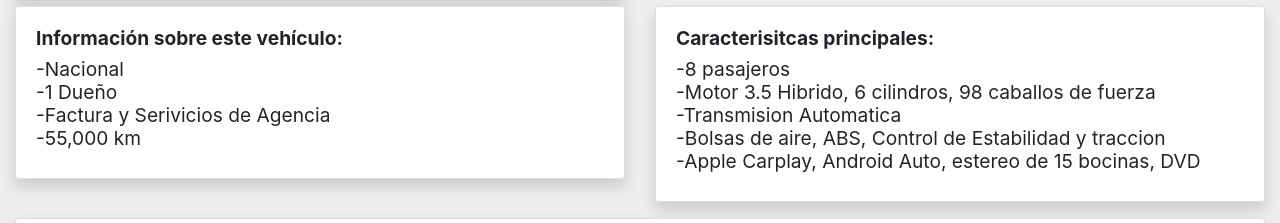
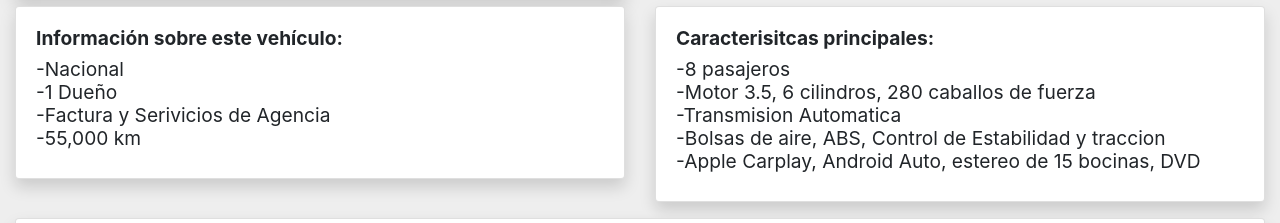
Before and after one commit to hachi99/SGAutosHTML, a plain HTML site: page html1/odyssey.html in a window 1280 px wide. Shown: the part 485-708 px from the top of the page. Drawn offline with nearby package versions, Linux system fonts and the light colour scheme.

Commit message:
v1.5.2 varios errores corregidos

```diff
--- a/html1/odyssey.html
+++ b/html1/odyssey.html
@@ -106,7 +106,7 @@
       <div class="card shadow">
         <div class="card-body">
           <h3 class="font-weight-bold">Caracterisitcas principales:</h3>
-          <h3 class="font-weight-normal">-8 pasajeros<br>-Motor 3.5 Hibrido, 6 cilindros, 98 caballos de fuerza<br>-Transmision Automatica<br>-Bolsas de aire, ABS, Control de Estabilidad y traccion<br>-Apple Carplay, Android Auto, estereo de 15 bocinas, DVD</h3>
+          <h3 class="font-weight-normal">-8 pasajeros<br>-Motor 3.5, 6 cilindros, 280 caballos de fuerza<br>-Transmision Automatica<br>-Bolsas de aire, ABS, Control de Estabilidad y traccion<br>-Apple Carplay, Android Auto, estereo de 15 bocinas, DVD</h3>
         </div>
     </div>
     </div>
```
Also changed, not shown: html2/odyssey.html (+1 -1 lines).
